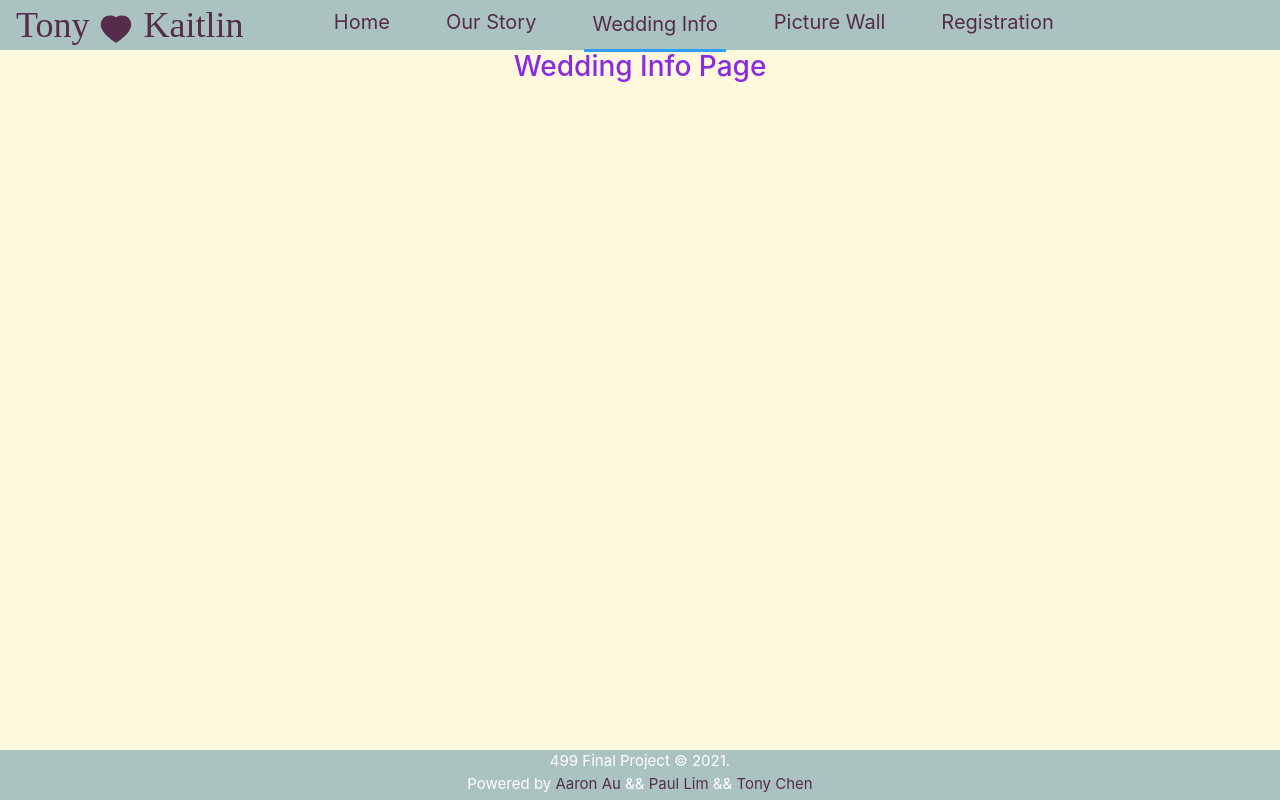
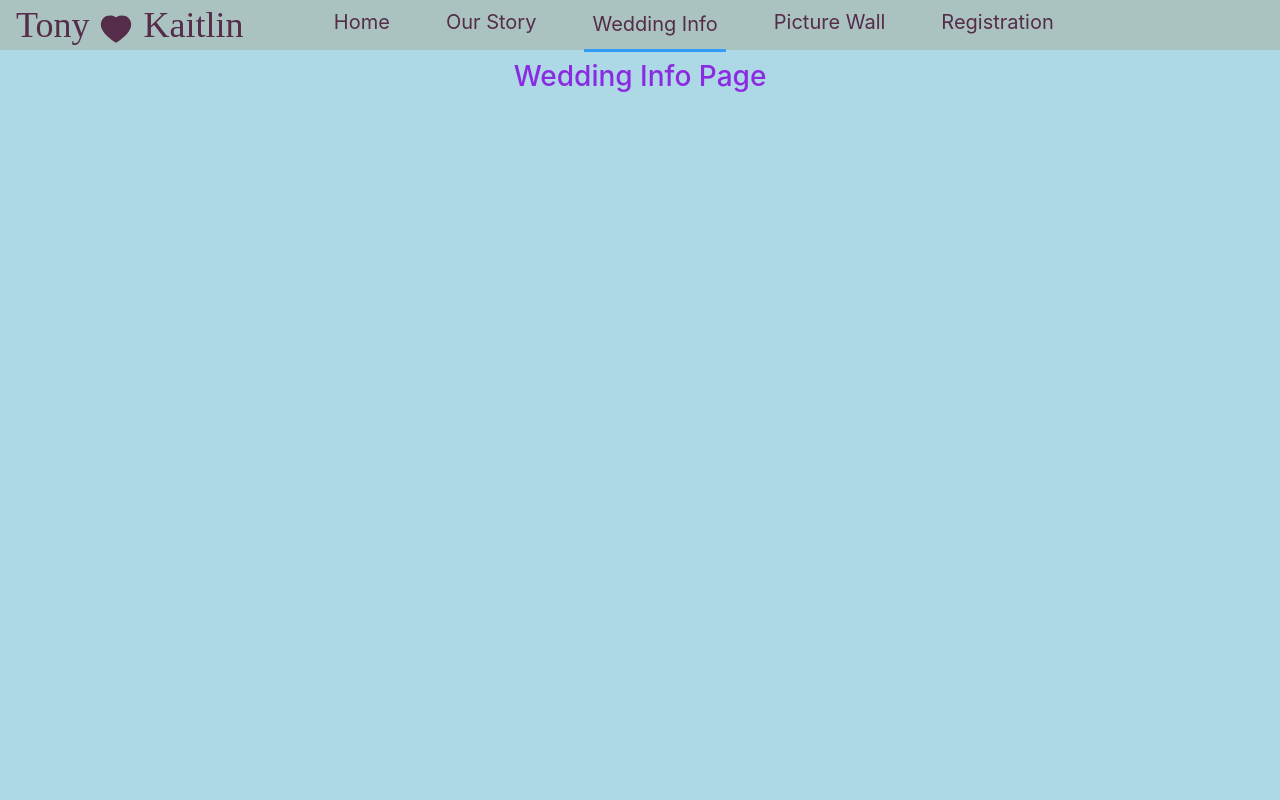
Before and after one commit to TJC1997/final-project-team-28, a Next.js app: page /info in a window 1280 px wide. Built offline with nearby package versions, Linux system fonts and the light colour scheme.

Commit message:
fixed css issue and only set footer for homepage

```diff
--- a/data/aboutText.json
+++ b/data/aboutText.json
@@ -5,7 +5,7 @@
   },
   "1": {
     "title": "Kaitlin's Childhood",
-    "text": "this is Kaitlin"
+    "text": "Kaitlin was born in Eugene, Oregon and grew up in the area. She loves being an Oregonian. Growing up, she played lots of different sports, camp, hike, and go on vacation with her family. Her biggest passion growing up was dancing and singing. In all, she danced for 11 years. In high school, she was part of jazz choir and school musicals.\n\nKaitlin also loves Disney and going to Disneyland with her family. In high school, she got to dance at Disneyland. Her favorite ride is Thunder Mountain Railroad. She loves all types of rides though. The feature that is most special about Disneyland is the feel. It always provides a magical atmosphere. \n\nKaitlin loves the beach. Growing up, her family went camping at the coast every year. She loves walking on the beach. The Oregon coast is special because you can walk for miles on nice white sand beach. She also loves seeing all the different light houses at the coast. Many towns have different lighthouses that are all a little different from each other. Also, every coastal town has their own little shopping area. She loves browsing the different shops. They all have their own unique features. \n\nKaitlin is close with her family. She has two brothers and lots of cousins. Her family always did lots growing up. They would go camping, hiking, Disneyland, and more. She is so thankful for her family and all the support they provided her growing up."
   },
   "2": {
     "title": "How We Met",
@@ -16,7 +16,7 @@
     "text": "Chinese new year"
   },
   "4": {
-    "title": "The purposal story",
+    "title": "The proposal  story",
     "text": "Mt.Psgah"
   }
 }
--- a/pages/info.js
+++ b/pages/info.js
@@ -1,6 +1,5 @@
 import TopNavbar from "../components/TopNavbar";
 
-import Footer from "../components/Footer";
 const Info = () => {
   return (
     <div>
@@ -8,7 +7,6 @@ const Info = () => {
       <div className="main-contents">
         <h3>Wedding Info Page</h3>
       </div>
-      <Footer />
     </div>
   );
 };
--- a/pages/picturewall.js
+++ b/pages/picturewall.js
@@ -1,10 +1,9 @@
 import TopNavbar from "../components/TopNavbar";
 
 import React, { useEffect, useState } from "react";
-import { Card, Button } from "react-bootstrap";
+
 import "bootstrap/dist/css/bootstrap.min.css";
 import Link from "next/link";
-import Footer from "../components/Footer";
 
 const API_KEY = "f640a1d7d20cf0f12efc4848065a016e";
 
@@ -104,11 +103,10 @@ const PictureWall = () => {
         />
         <PictureGroup
           tag={"MT.Pisgah"}
-          title={"Pictures at Purposal Day!"}
+          title={"Pictures at proposal  Day!"}
           start_key={47}
         />
       </div>
-      <Footer />
     </div>
   );
 };
--- a/pages/picturewall/[id].js
+++ b/pages/picturewall/[id].js
@@ -113,7 +113,7 @@ function PicturePage() {
       <div className="big-picture">
         <PictureImg className="main-content" tag={tag} pic_id={pic_id} />
       </div>
-      <Footer />
+      {/* <Footer /> */}
     </div>
   );
 }
--- a/pages/registration.js
+++ b/pages/registration.js
@@ -1,8 +1,5 @@
 import TopNavbar from "../components/TopNavbar";
-
 import { FaAmazon, FaBed, FaTshirt, FaHeart } from "react-icons/fa";
-
-import Footer from "../components/Footer";
 
 const Registration = () => {
   return (
@@ -59,7 +56,6 @@ const Registration = () => {
           <h1> Thank you! </h1>
         </div>
       </div>
-      <Footer />
     </div>
   );
 };
--- a/styles/globals.css
+++ b/styles/globals.css
@@ -1,11 +1,12 @@
 @import url("https://fonts.googleapis.com/css2?family=Open+Sans:wght@400;700&display=swap");
 
 html,
-body {
-  padding: 0;
-  margin: 0;
-  background-color: cornsilk !important;
-  height: 100%;
+body,
+body > div:first-child,
+div#__next,
+div#__next > div {
+  height: 95% !important;
+  background-color: lightblue !important;
 }
 
 * {
@@ -13,7 +14,10 @@ body {
 }
 /*The following CSS are for the .main-contents and layout */
 .main-contents {
+  margin-top: 10px;
+  margin-bottom: 10px;
   text-align: center;
+  height: auto !important;
 }
 
 .main-contents h3 {
@@ -60,19 +64,19 @@ footer {
 
 /*The following CSS are for the Footer */
 
-.footer {
-  color: white;
-  background-color: #aac3c0;
-}
-
 .footer a {
   color: #552c4a;
 }
 
 footer {
+  margin-top: 10px;
   text-align: center;
   font-size: 15px;
-  color: #552c4a;
+  color: white;
+  background-color: #aac3c0;
+  position: "absolute";
+  bottom: 0;
+  width: "100%";
 }
 
 /*The following CSS are for the Registration page */
@@ -150,7 +154,7 @@ h4 {
   flex-direction: column;
 }
 .carousel-cap {
-  color: white;
+  color: purple;
   text-align: start;
   margin-left: 15%;
   margin-right: 15%;
@@ -161,7 +165,8 @@ h4 {
   text-align: center;
 }
 .carousel {
-  background-color: purple !important;
+  /* background-color: purple !important; */
+  margin-top: 20px;
   height: 850px;
 }
 
```
Also changed, not shown: components/Layout.js (deleted, +0 -11 lines), pages/about.js (+3 -7 lines).
